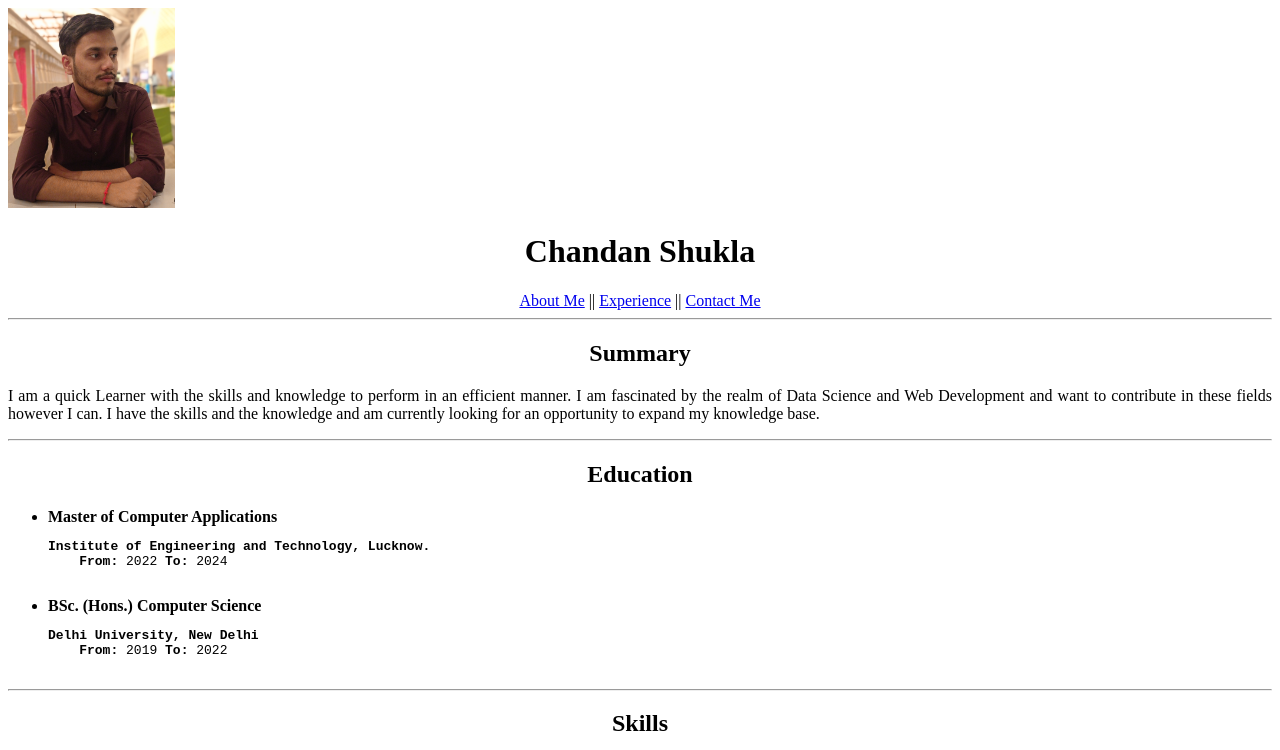
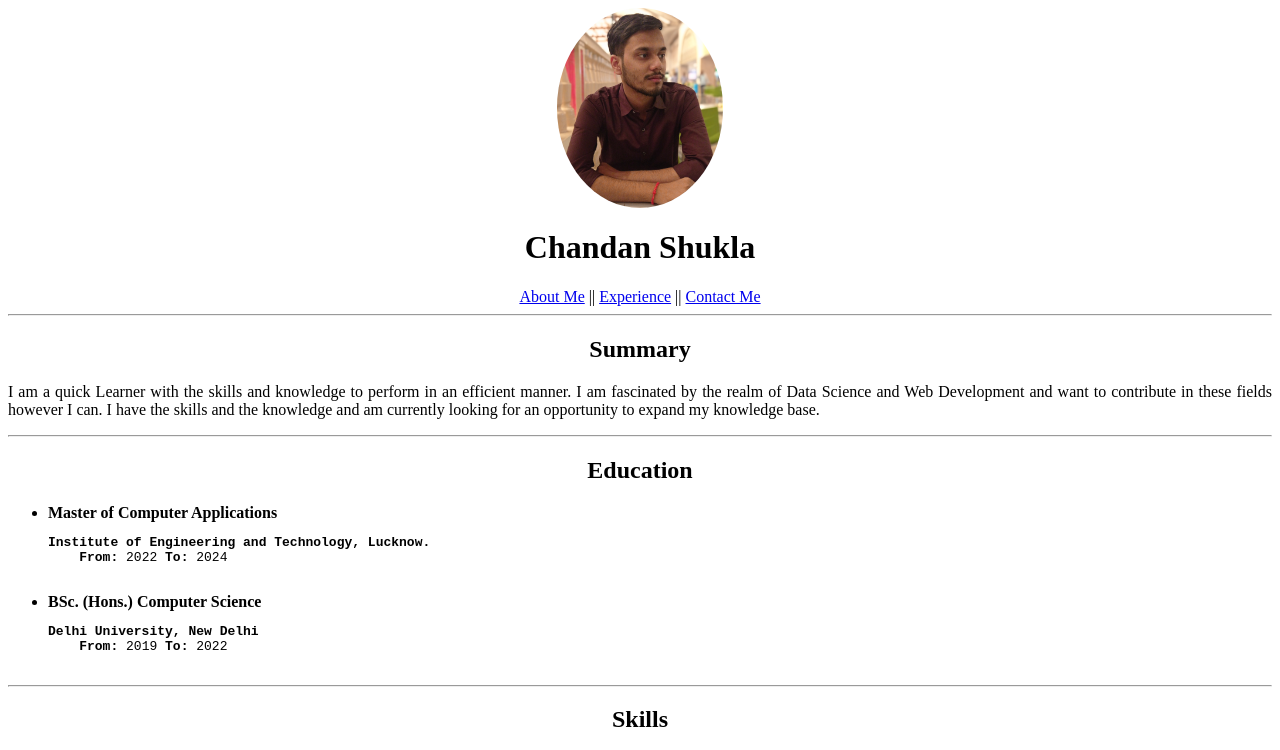
Before and after one commit to ChandanShukla28/html-portfolio, a plain HTML site: page index.html in a window 1280 px wide. Shown: the top 750 px of the page. Drawn offline with Linux system fonts and the light colour scheme.

Commit message:
Update index.html

```diff
--- a/index.html
+++ b/index.html
@@ -6,7 +6,12 @@
     <title>My Resume</title>
     <style>
 
-
+        #img1
+        {
+            border-radius: 50%;
+            display: block;
+            margin: auto;
+        }
         body
         {
             text-align: justify;
```
